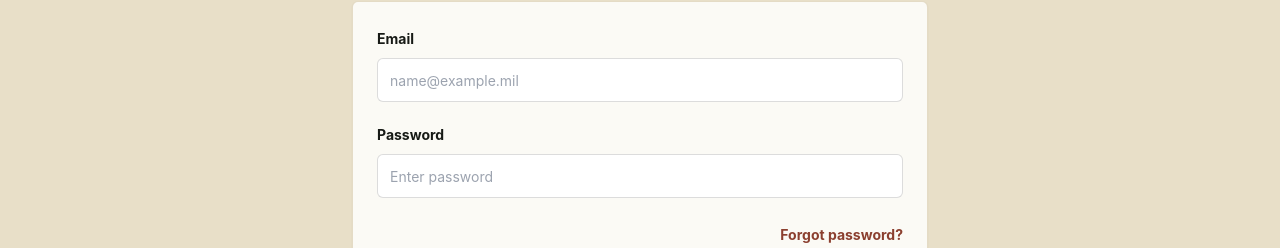
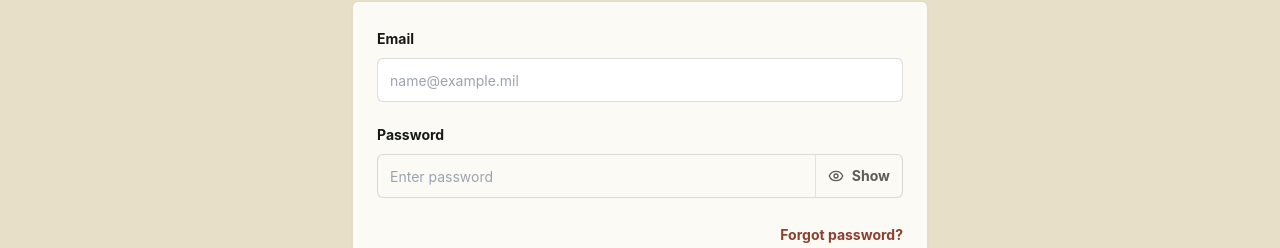
Before and after one commit to brokenasco/MCMAPLOGS, a React (Vite) app: page /login in a window 1280 px wide. Shown: the part 256-504 px from the top of the page. Built offline with nearby package versions, Linux system fonts and the light colour scheme; no server answers.

Commit message:
Add show hide password toggle

```diff
--- /dev/null
+++ b/src/components/PasswordField.jsx
@@ -0,0 +1,28 @@
+import React from 'react';
+import { Eye, EyeOff } from 'lucide-react';
+
+export default function PasswordField({ label = 'Password', ...props }) {
+  const [showPassword, setShowPassword] = React.useState(false);
+
+  return (
+    <label className="block">
+      <span className="text-sm font-bold text-ink">{label}</span>
+      <div className="mt-2 flex h-11 overflow-hidden rounded-md border border-ink/15 bg-paper focus-within:ring-2 focus-within:ring-brass/60">
+        <input
+          className="h-full min-w-0 flex-1 border-0 bg-transparent px-3 text-sm outline-none"
+          type={showPassword ? 'text' : 'password'}
+          {...props}
+        />
+        <button
+          type="button"
+          onClick={() => setShowPassword((current) => !current)}
+          className="inline-flex h-full items-center gap-2 border-l border-ink/10 px-3 text-sm font-bold text-ink/70 hover:bg-field hover:text-ink"
+          aria-label={showPassword ? 'Hide password' : 'Show password'}
+        >
+          {showPassword ? <EyeOff size={16} aria-hidden="true" /> : <Eye size={16} aria-hidden="true" />}
+          {showPassword ? 'Hide' : 'Show'}
+        </button>
+      </div>
+    </label>
+  );
+}
--- a/src/pages/Login.jsx
+++ b/src/pages/Login.jsx
@@ -2,6 +2,7 @@ import React from 'react';
 import { LogIn } from 'lucide-react';
 import { Link, useNavigate } from 'react-router-dom';
 import PageShell from '../components/PageShell.jsx';
+import PasswordField from '../components/PasswordField.jsx';
 import { useApp } from '../context/AppContext.jsx';
 
 export default function Login() {
@@ -40,7 +41,7 @@ export default function Login() {
         <form className="space-y-6" onSubmit={handleSubmit}>
           <div className="grid gap-5">
             <Field label="Email" name="email" value={form.email} onChange={updateField} type="email" placeholder="name@example.mil" />
-            <Field label="Password" name="password" value={form.password} onChange={updateField} type="password" placeholder="Enter password" />
+            <PasswordField name="password" value={form.password} onChange={updateField} placeholder="Enter password" />
           </div>
 
           <div className="text-right">
--- a/src/pages/SignUp.jsx
+++ b/src/pages/SignUp.jsx
@@ -3,6 +3,7 @@ import { UserPlus } from 'lucide-react';
 import { useNavigate } from 'react-router-dom';
 import EmailNotice from '../components/EmailNotice.jsx';
 import PageShell from '../components/PageShell.jsx';
+import PasswordField from '../components/PasswordField.jsx';
 import RoleCard from '../components/RoleCard.jsx';
 import { useApp } from '../context/AppContext.jsx';
 import { beltLevels } from '../data/mockData.js';
@@ -79,7 +80,7 @@ export default function SignUp() {
           <div className="grid gap-5 sm:grid-cols-2">
             <Field label="Full name" name="name" value={form.name} onChange={updateField} placeholder="LCpl Jordan Hayes" />
             <Field label="Email" name="email" value={form.email} onChange={updateField} type="email" placeholder="name@example.mil" />
-            <Field label="Password" name="password" value={form.password} onChange={updateField} type="password" placeholder="Create password" />
+            <PasswordField name="password" value={form.password} onChange={updateField} placeholder="Create password" />
             <label className="block">
               <span className="text-sm font-bold text-ink">Current belt level</span>
               <select
```
